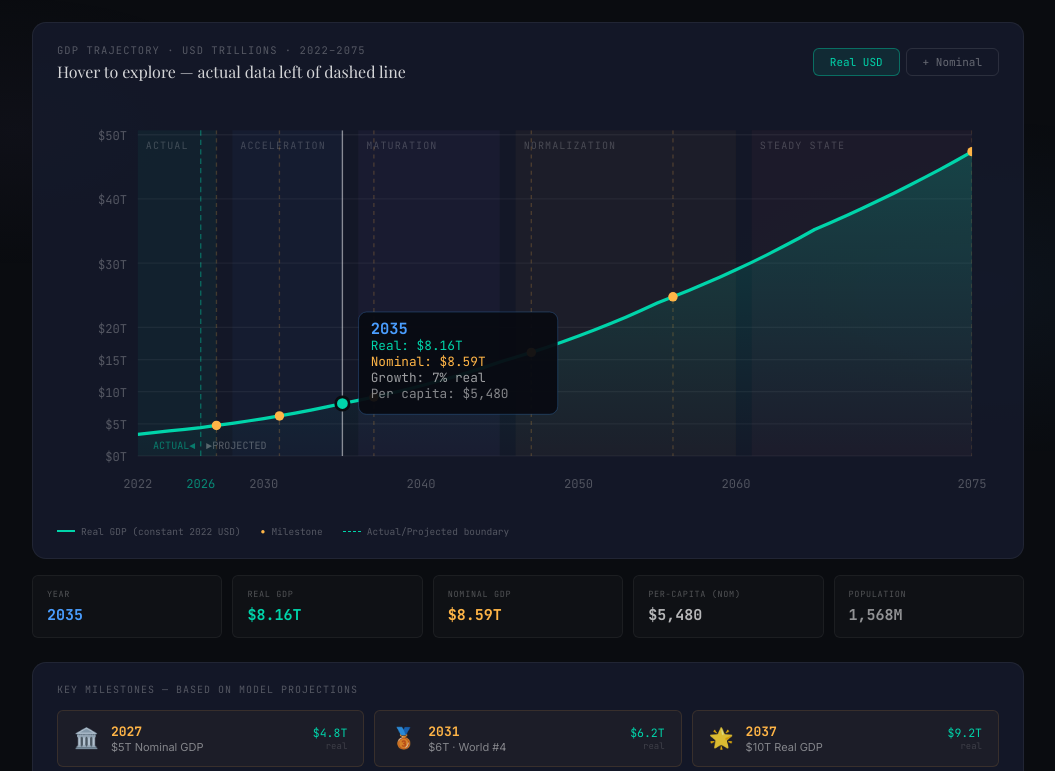
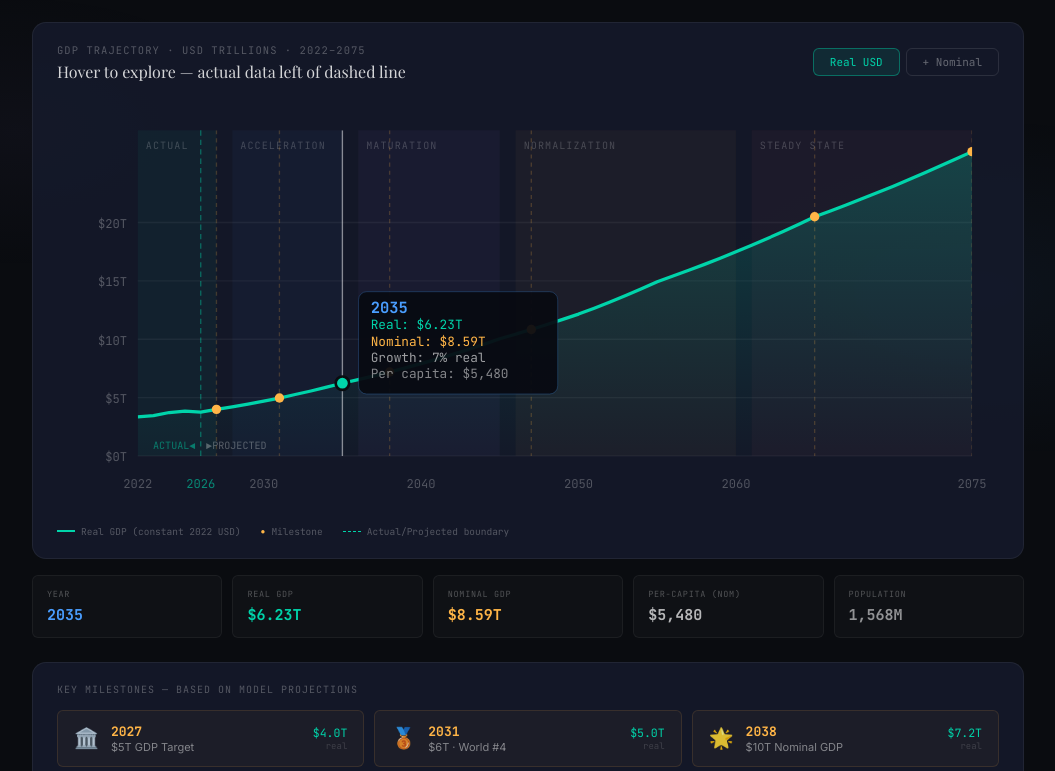
Before and after one commit to Creative-ship365/IND-Econ-proj, a React (Vite) app: page / in a window 1280 px wide. Shown: the part 349-1120 px from the top of the page, without its empty margins (112-1167 px from the left). Built offline with nearby package versions, Linux system fonts and the light colour scheme.

Commit message:
fix: derive real GDP by deflating nominal USD GDP with US CPI deflator to ensure Real <= Nominal

```diff
--- a/src/data/model.ts
+++ b/src/data/model.ts
@@ -8,7 +8,7 @@
 //   2025: $4.13T (IMF WEO Oct 2025)
 //   2026: $4.15T (IMF WEO Apr 2026)
 //
-// REAL GDP growth (India FY real rate):
+// INDIA DOMESTIC REAL GDP GROWTH (FY real rate, INR constant prices):
 //   2022-2027: ~6.5–7.5% (IMF/RBI range)
 //   2028-2035: ~7.0% (demographic dividend peak, PLI, infrastructure)
 //   2036-2045: ~6.0%
@@ -16,8 +16,12 @@
 //   2056-2065: ~4.0%
 //   2066-2075: ~3.0%
 //
-// NOMINAL USD GDP = real USD growth + USD inflation (~2.5%) - INR depreciation drag
-//   Net nominal USD uplift over real: ~1.5%/yr
+// NOMINAL USD GDP (projections) = prev × (1 + domestic_real + nominal_uplift)
+//   nominal_uplift = US CPI (~2.5%) – INR depreciation (~1.5%) ≈ +1.2–2.0%
+//
+// REAL GDP (constant 2022 USD) = Nominal USD GDP / US GDP deflator
+//   US GDP deflator proxy: 2.5% annual CPI (Fed long-run target)
+//   This ensures Real ≤ Nominal for all years after the 2022 base year.
 //
 // POPULATION (UN WPP 2024, medium variant):
 //   2022: 1.417B | 2024: 1.441B | 2030: ~1.51B | 2040: ~1.59B
@@ -93,13 +97,16 @@ function getRealGrowthRate(year: number): number {
   return 0.030;
 }
 
-// ─── Nominal USD multiplier over real ───
+// ─── Nominal USD uplift over domestic real (US CPI minus INR depreciation) ───
 function getNominalUplift(year: number): number {
   if (year <= 2030) return 0.012;
   if (year <= 2050) return 0.015;
   if (year <= 2065) return 0.018;
   return 0.020;
 }
+
+// ─── US CPI deflator (Fed long-run target, used to derive constant 2022 USD) ───
+const US_CPI_ANNUAL = 0.025;
 
 // ─── Actual historical data ───
 const ACTUALS: Record<number, { nom: number; realGrowth: number }> = {
@@ -111,29 +118,31 @@ const ACTUALS: Record<number, { nom: number; realGrowth: number }> = {
 };
 
 // ─── Build full dataset ───
+// Nominal GDP is the PRIMARY series (anchored to IMF/World Bank actuals through 2026,
+// then projected forward). Real GDP is DERIVED by deflating nominal with the US CPI
+// deflator, producing constant 2022 USD values where Real ≤ Nominal always holds.
 export const GDP_DATA: GdpRow[] = (() => {
   const rows: GdpRow[] = [];
-  let realGDP = 3.35;
   let nominalGDP = 3.35;
 
   for (let i = 0; i < 54; i++) {
     const year = 2022 + i;
     const pop = getPopulation(year);
     const isActual = year in ACTUALS;
-    const rg = isActual ? ACTUALS[year].realGrowth : getRealGrowthRate(year);
+    const domesticRealGrowth = isActual ? ACTUALS[year].realGrowth : getRealGrowthRate(year);
     const nu = getNominalUplift(year);
 
     if (i > 0) {
-      realGDP = realGDP * (1 + rg);
       if (isActual) {
         nominalGDP = ACTUALS[year].nom;
       } else {
-        nominalGDP = nominalGDP * (1 + rg + nu);
+        nominalGDP = nominalGDP * (1 + domesticRealGrowth + nu);
       }
-    } else {
-      realGDP = 3.35;
-      nominalGDP = 3.35;
     }
+
+    // Real GDP = Nominal / accumulated US price deflator
+    const usDeflator = Math.pow(1 + US_CPI_ANNUAL, year - 2022);
+    const realGDP = nominalGDP / usDeflator;
 
     const perCapitaNom = (nominalGDP * 1e12) / pop;
     const perCapitaReal = (realGDP * 1e12) / pop;
@@ -144,7 +153,7 @@ export const GDP_DATA: GdpRow[] = (() => {
       nominalGDP: Math.round(nominalGDP * 100) / 100,
       perCapita: Math.round(perCapitaNom / 10) * 10,
       perCapitaReal: Math.round(perCapitaReal / 10) * 10,
-      yoyGrowth: Math.round(rg * 1000) / 10,
+      yoyGrowth: Math.round(domesticRealGrowth * 1000) / 10, // India domestic real growth
       nominalUplift: Math.round(nu * 1000) / 10,
       pop: Math.round(pop / 1e6),
       isActual,
@@ -155,11 +164,11 @@ export const GDP_DATA: GdpRow[] = (() => {
 
 // ─── Constants ───
 export const MILESTONES: Milestone[] = [
-  { year: 2027, label: "$5T Nominal GDP", icon: "🏛️" },
+  { year: 2027, label: "$5T GDP Target", icon: "🏛️" },
   { year: 2031, label: "$6T · World #4", icon: "🥉" },
-  { year: 2037, label: "$10T Real GDP", icon: "🌟" },
+  { year: 2038, label: "$10T Nominal GDP", icon: "🌟" },
   { year: 2047, label: "India@100 Vision", icon: "🇮🇳" },
-  { year: 2056, label: "$20T Real GDP", icon: "🚀" },
+  { year: 2065, label: "$20T Real GDP", icon: "🚀" },
   { year: 2075, label: "Projection End", icon: "🔭" },
 ];
 
@@ -216,9 +225,9 @@ export const TABS = [
 export type TabId = (typeof TABS)[number]["id"];
 
 export const GROWTH_PHASES: GrowthPhase[] = [
-  { phase: "Actual", years: "2022–2026", cagr: "6.5–8.2%", realEnd: "$4.6T", source: "IMF/World Bank", color: PALETTE.teal },
-  { phase: "Acceleration", years: "2027–2035", cagr: "~7.0%", realEnd: "$9.2T", source: "PLI + demographics", color: PALETTE.blue },
-  { phase: "Maturation", years: "2036–2045", cagr: "~6.0%", realEnd: "$16.5T", source: "Services/tech exports", color: PALETTE.purple },
-  { phase: "Normalization", years: "2046–2060", cagr: "~5.0%", realEnd: "$33.8T", source: "Capital deepening", color: PALETTE.gold },
-  { phase: "Steady State", years: "2061–2075", cagr: "~3–4%", realEnd: "$51.2T", source: "Innovation-led", color: PALETTE.coral },
+  { phase: "Actual", years: "2022–2026", cagr: "6.5–8.2%", realEnd: "$3.8T", source: "IMF/World Bank", color: PALETTE.teal },
+  { phase: "Acceleration", years: "2027–2035", cagr: "~7.0%", realEnd: "$6.2T", source: "PLI + demographics", color: PALETTE.blue },
+  { phase: "Maturation", years: "2036–2045", cagr: "~6.0%", realEnd: "$10.0T", source: "Services/tech exports", color: PALETTE.purple },
+  { phase: "Normalization", years: "2046–2060", cagr: "~5.0%", realEnd: "$17.5T", source: "Capital deepening", color: PALETTE.gold },
+  { phase: "Steady State", years: "2061–2075", cagr: "~3–4%", realEnd: "$26.0T", source: "Innovation-led", color: PALETTE.coral },
 ];
```
